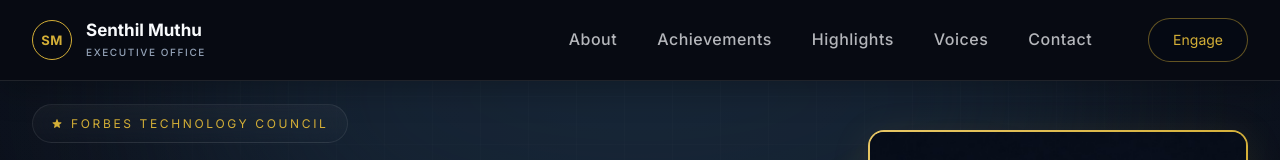
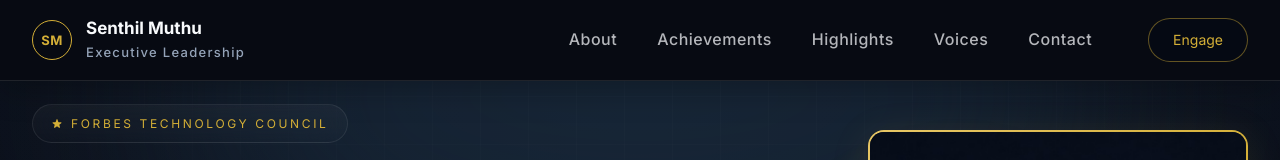
Before and after one commit to swetha-uma/sundar_website, a React (Vite) app in the folder my-app/: page / in a window 1280 px wide. Shown: the top 160 px of the page. Built offline with nearby package versions, Linux system fonts and the light colour scheme.

Commit message:
heading change

```diff
--- a/my-app/src/components/Navbar/Navbar.css
+++ b/my-app/src/components/Navbar/Navbar.css
@@ -61,11 +61,11 @@
 
 .navbar__title {
   font-family: var(--font-sans);
-  font-size: 0.625rem;
+  font-size: 0.8125rem;
   font-weight: 500;
-  letter-spacing: 0.16em;
+  letter-spacing: 0.1em;
   color: var(--color-text-muted);
-  text-transform: uppercase;
+  text-transform: none;
 }
 
 .navbar__nav {
--- a/my-app/src/data/dummyData.js
+++ b/my-app/src/data/dummyData.js
@@ -1,6 +1,6 @@
 export const siteInfo = {
   name: 'Senthil Muthu',
-  title: 'EXECUTIVE OFFICE',
+  title: 'Executive Leadership',
   initials: 'SM',
 }
 
```
